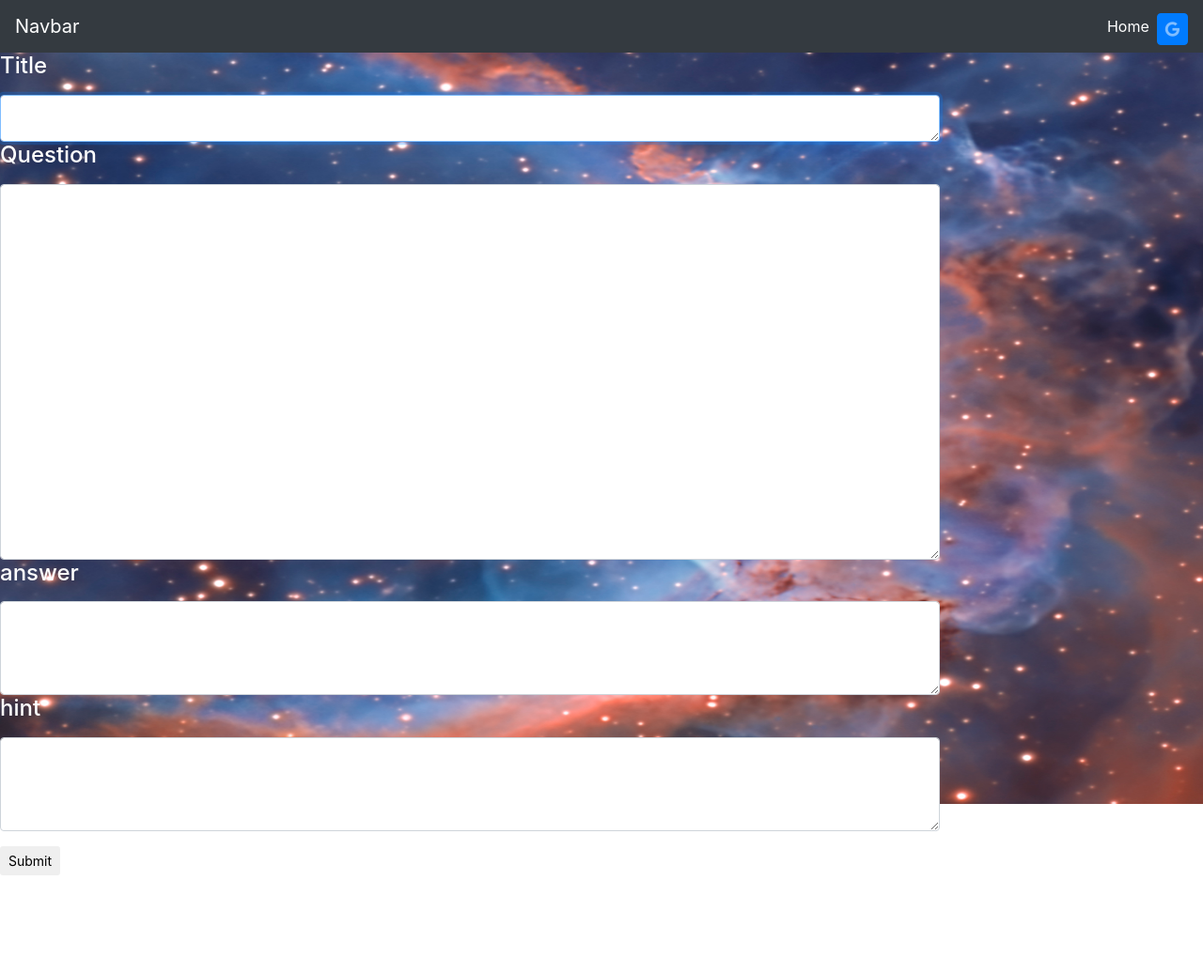
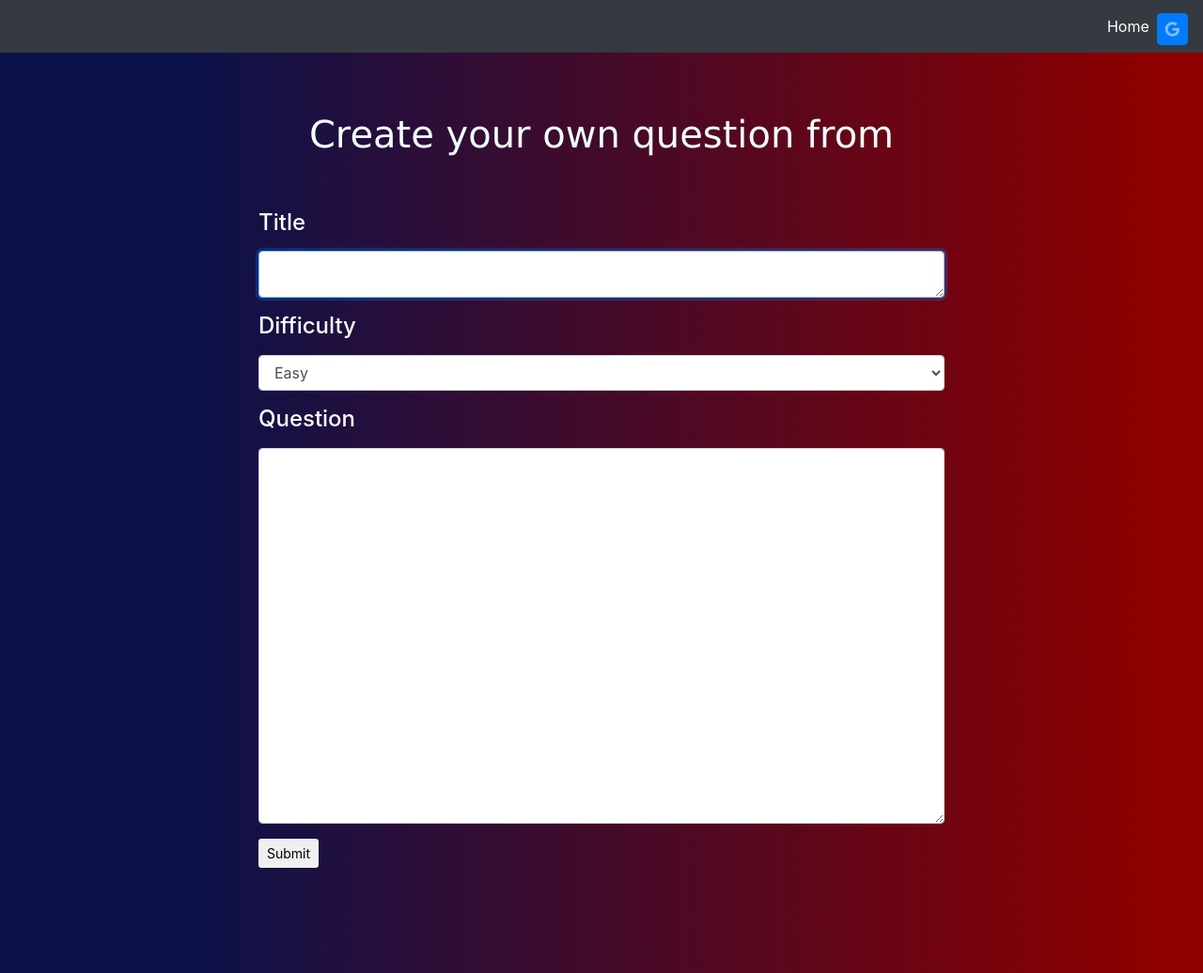
Before and after one commit to magmagcup/Thor, a Django app: page /game/form/ in a window 1280 px wide. Shown: the whole page at 94% size. Before the commit the page ends 932 px from the top, so only its background shows below. Run offline with Django 3.2, Linux system fonts and the light colour scheme; some libraries are stand-ins or nearby versions.

Commit message:
modified form base and home templates

```diff
--- a/game/static/game/my_style.css
+++ b/game/static/game/my_style.css
@@ -4,10 +4,10 @@
 }
 
 .background {
-    background:url("images/bg.jpg") no-repeat;
-    background-size: 3000px 1000px;
-    background-position: center;
-    height:100%;
+    background: rgb(12,18,74);
+    background: linear-gradient(90deg, rgba(12,18,74,1) 16%, rgba(140,0,0,1) 95%);
+    background-size: cover, contain;
+    background-repeat: no-repeat;
 }
 
 .long_container {
--- a/game/templates/game/base.html
+++ b/game/templates/game/base.html
@@ -10,7 +10,7 @@
 
     <script src="https://kit.fontawesome.com/b7f2372ef6.js" crossorigin="anonymous"></script>
     <nav class="navbar navbar-expand-lg navbar-dark bg-dark">
-        <a class="navbar-brand" href="#">Navbar</a>
+        {% comment %} <a class="navbar-brand" href="#">Navbar</a> {% endcomment %}
         <button class="navbar-toggler" type="button" data-toggle="collapse" data-target="#navbarSupportedContent" aria-controls="navbarSupportedContent" aria-expanded="false" aria-label="Toggle navigation">
             <span class="navbar-toggler-icon"></span>
         </button>
@@ -42,7 +42,7 @@
         {% endif %}
     </nav>
 
-    <div class = "background">
+    <div class="container-fluid medium_container background">
 <!--    <div class ="nav-bar"></div>-->
     {% block content %}
         {% endblock %}
--- a/game/templates/game/form.html
+++ b/game/templates/game/form.html
@@ -11,24 +11,51 @@ window.onload = function() {
 
 </script>
 
-<form action='{%url "game:set"%}' method="post">
-  {% csrf_token %}
-  <div class="form-group  has-feedback" style="height: 500px; width:1000px;">
-  <h4 class="text-white">Title</h4>
+<h1 class=""style="font-family:verdana; text-align:center; color:azure; padding-top:5%" > Create your own question from <br> <br></h1>
 
-  <textarea style="height: 50px; width:1000px;font-size: 26px;" class="form-control css-require mt-3" name="title" value="title" id="title">{{ form }}</textarea>
+<div class="container">
+  <div class="row justify-content-center">
+      <div class="col-8">
+        <form action='{%url "game:set"%}' method="post">
+          {% csrf_token %}
+          <div class="form-group  has-feedback">
+            <h4 class="text-white">Title</h4>
 
-  <h4 class="text-white">Question</h4>
-  <textarea style="height: 400px; width:1000px;font-size: 26px;" class="form-control css-require mt-3" name="question" value="question" id="question">{{ form }}</textarea>
-
-  <h4 class="text-white">answer</h4>
-  <textarea style="height: 100px; width:1000px;font-size: 26px;" class="form-control css-require mt-3" name="answer" value="answer" id="answer">{{ form }}</textarea>
-
-  <h4 class="text-white">hint</h4>
-  <textarea style="height: 100px; width:1000px;font-size: 26px;" class="form-control css-require mt-3" name="hint" value="hint" id="hint">{{ form }}</textarea>
-
-  <button class="btn btn-sm mt-3" type="sumbit">Submit</button>
+            <textarea style="height: 50px; font-size: 22px;" class="form-control css-require mt-3" name="title" value="title" id="title">{{ form }}</textarea>
+            <div class="form-group">
+              <label for="difficulty" class="text-white mt-3"><h4>Difficulty</h4></label>
+                <select class="form-control" id="exampleFormControlSelect1">
+                  <option>Easy</option>
+                  <option>Medium</option>
+                  <option>Hard</option>
+                  <option>Extremely Hard</option>
+                </select>
+                {% if difficulty == 'Easy' %}
+                <select class="form-control" id="question">
+                  <option>2</option>
+                  <option>3</option>
+                  <option>4</option>
+                </select>
+                {% endif %}
+            </div>
+            <h4 class="text-white mt-3">Question</h4>
+            <textarea style="height: 400px; font-size: 22px;" class="form-control css-require mt-3" name="question" value="question" id="question">{{ form }}</textarea>
+            {% for number in question %}
+              <div class="row justify-content-center">
+                <h4 class="col-2 text-white mt-3">No.</h4>
+                <h4 class="col-4 text-white mt-3">Answer</h4>
+                <h4 class="col-6 text-white mt-3">Hint</h4>
+              </div>
+              <div class="row justify-content-center">
+                  <textarea style="height: 50px; font-size: 22px;" class="col-4 form-control css-require mt-3" name="answer" value="answer" id="answer">{{ form }}</textarea>
+                  <textarea style="height: 50px; font-size: 22px;" class="col-6 form-control css-require mt-3" name="hint" value="hint" id="hint">{{ form }}</textarea>
+              </div>
+            {% endfor %}
+            <button class="btn btn-sm mt-3" type="sumbit">Submit</button>
+          </div>
+        </form>
+      </div>
+  </div>
 </div>
-</form>
-
+<br><br><br><br>
 {% endblock  %}
--- a/game/templates/game/statistic.html
+++ b/game/templates/game/statistic.html
@@ -1,11 +1,9 @@
 {% extends "game/base.html" %}
 
 {% block content %}
-<div class="container-fluid bg-white medium_container">
-    <h1> Home page <br> <br></h1>
-</div>
+<h1 class=""style="font-family:verdana; text-align:center; color:azure; padding-top:5%" > Player Stats <br> <br></h1>
 {% if user.is_authenticated %}
-    <a href="{% url 'game:home' %}">home</a>
+    <button type="button" class="btn btn-outline-info"><a href="{% url 'game:home' %}">home</a></button>
     {% for stat in stat %}
         <h1 class="text-white">Score = {{ stat.score }}</h1>
     {% endfor %}
```
Also changed, not shown: game/templates/game/home.html (+31 -8 lines), game/migrations/0003_auto_20191107_0326.py (added), game/static/game/images/bg.jpg (deleted).
